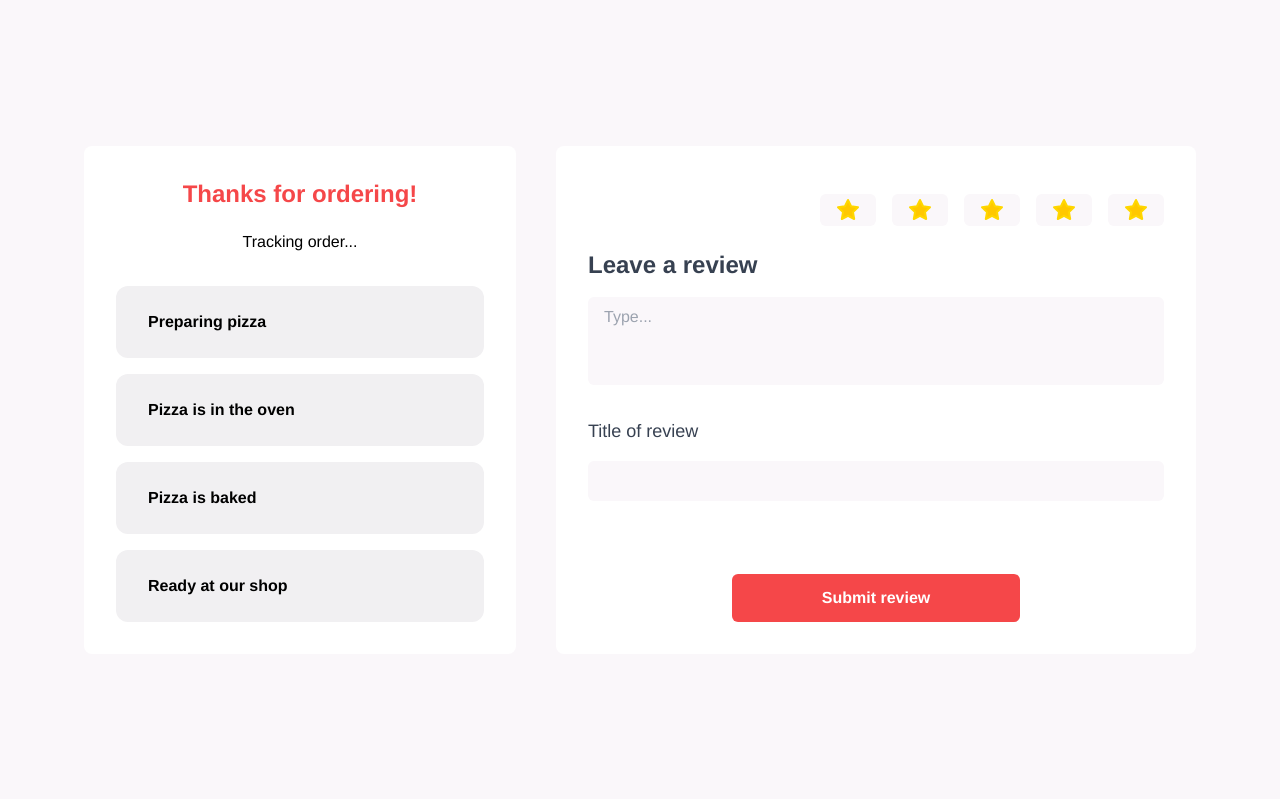
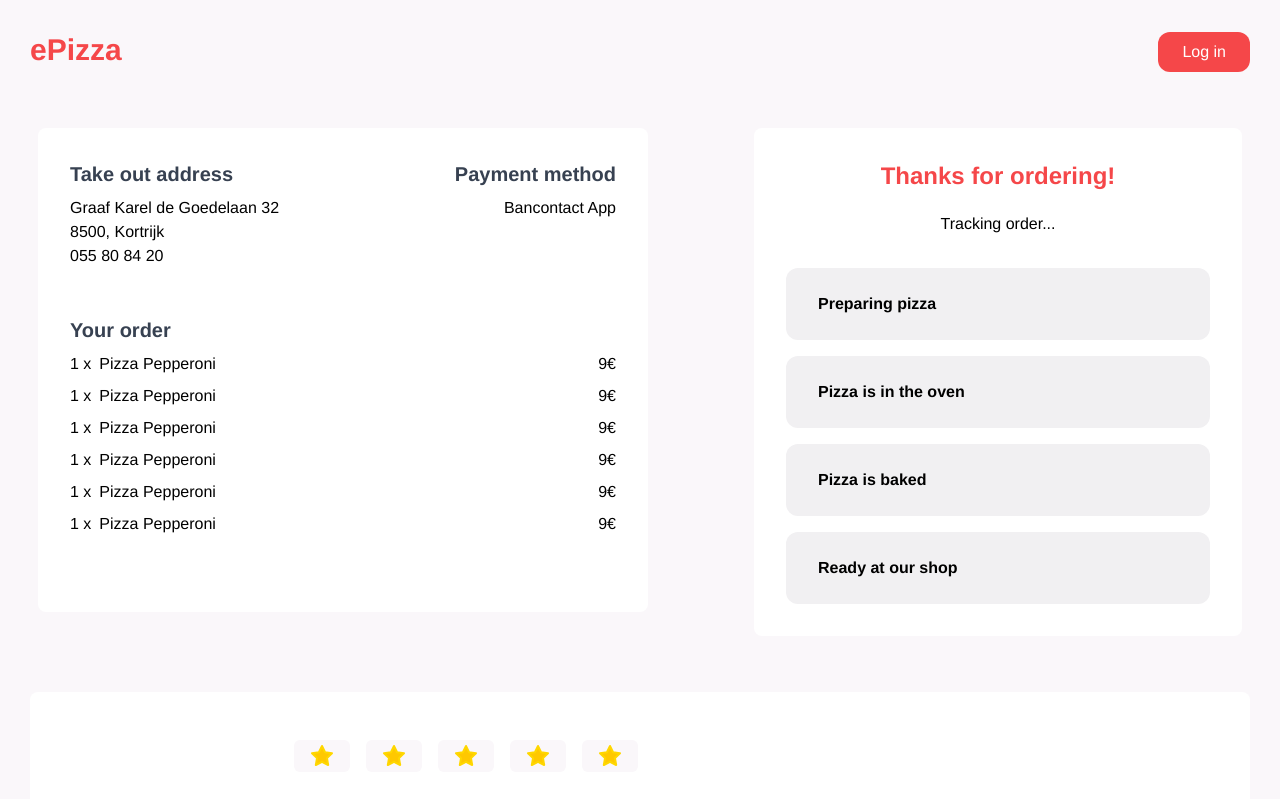
Before and after one commit to VanCoppenolleWout/ePizza_FSWD, a Vue app in the folder Frontend/ePizza/: page /tracker in a window 1280 px wide. Shown: the top 799 px of the page. Built offline with nearby package versions, Linux system fonts and the light colour scheme; no server answers; what @tailwindcss/custom-forms would draw is missing.

Commit message:
tracker design changes

```diff
--- a/Frontend/ePizza/src/App.vue
+++ b/Frontend/ePizza/src/App.vue
@@ -13,7 +13,12 @@ export default defineComponent({
 
 <template>
   <router-view v-slot="{ Component }">
-    <transition name="fade" mode="out-in" appear>
+    <transition
+      :duration="{ enter: 400, leave: 400 }"
+      name="fade"
+      mode="out-in"
+      appear
+    >
       <component :is="Component" />
     </transition>
   </router-view>
@@ -22,7 +27,7 @@ export default defineComponent({
 <style scoped>
 .fade-enter-active,
 .fade-leave-active {
-  transition: opacity 0.3s, transform 1s;
+  transition: opacity 0.4s;
 }
 
 .fade-enter-from,
--- /dev/null
+++ b/Frontend/ePizza/src/components/OrderComponent.vue
@@ -0,0 +1,48 @@
+<script lang="ts">
+import { defineComponent } from 'vue'
+
+export default defineComponent({
+  setup() {
+    const pizzaArr: Array<string> = ['f', 'f', 'f', '', '', '']
+
+    return {
+      pizzaArr,
+    }
+  },
+})
+</script>
+
+<template>
+  <div class="bg-white rounded-lg mb-6">
+    <div class="p-8 h-full overflow-y-auto">
+      <div class="flex flex-wrap justify-between mb-6">
+        <div class="w-32 lg:w-auto mb-6">
+          <h3 class="text-gray-700 text-xl font-semibold mb-2">
+            Take out address
+          </h3>
+          <p>Graaf Karel de Goedelaan 32</p>
+          <p>8500, Kortrijk</p>
+          <p>055 80 84 20</p>
+        </div>
+        <div class="w-28 lg:w-auto">
+          <h3 class="text-gray-700 text-xl font-semibold mb-2 text-right">
+            Payment method
+          </h3>
+          <p class="text-right">Bancontact App</p>
+        </div>
+      </div>
+      <div class="">
+        <h3 class="text-gray-700 text-xl font-semibold mb-2">Your order</h3>
+        <div v-for="(pizza, index) in pizzaArr" :key="index">
+          <div class="flex justify-between mb-2">
+            <div class="flex mr-2">
+              <p class="mr-2">{{ '1' }} x</p>
+              <p>Pizza Pepperoni</p>
+            </div>
+            <p class="flex items-center">{{ '9' }}€</p>
+          </div>
+        </div>
+      </div>
+    </div>
+  </div>
+</template>
--- a/Frontend/ePizza/src/components/Pizza.vue
+++ b/Frontend/ePizza/src/components/Pizza.vue
@@ -1,6 +1,7 @@
 <script lang="ts">
 import { defineComponent, toRef, toRefs } from 'vue'
 import { fetchData } from '../composables/useNetwork'
+import { Pizza } from '../interfaces/pizza'
 import PizzaComponent from './PizzaComponent.vue'
 import PizzaSkeleton from './PizzaSkeleton.vue'
 
@@ -8,13 +9,19 @@ export default defineComponent({
   async setup(props) {
     const { get } = fetchData()
 
-    const data = await get('/pizza')
+    const pizzaArr: Array<Pizza> = await get('/pizza')
+    console.log(pizzaArr)
+    const vegetarianArr: Array<Pizza> = pizzaArr.filter(
+      (pizza) => pizza.vegetarian === true,
+    )
+    console.log(vegetarianArr)
 
     const { vegetarian } = toRefs(props)
 
     return {
-      data,
+      pizzaArr,
       vegetarian,
+      vegetarianArr,
     }
   },
   components: { PizzaComponent, PizzaSkeleton },
@@ -25,7 +32,9 @@ export default defineComponent({
 </script>
 
 <template>
+  <div>
     <div
+      v-if="!vegetarian"
       class="
         grid grid-cols-2
         gap-2
@@ -34,23 +43,35 @@ export default defineComponent({
         xl:gap-4 xl:gap-y-6
       "
     >
-    <div v-for="(item, index) in data" :key="index">
+      <div v-for="(item, index) in pizzaArr" :key="index">
         <PizzaComponent
           :id="item.pizza_id"
           :name="item.name"
           :imgUrl="item.img_url"
           :price="item.price"
           :stock="item.stock"
-        v-if="!vegetarian"
         />
+      </div>
+    </div>
+    <div
+      v-if="vegetarian"
+      class="
+        grid grid-cols-2
+        gap-2
+        justify-items-center
+        md:grid-cols-3
+        xl:gap-4 xl:gap-y-6
+      "
+    >
+      <div v-for="(item, index) in vegetarianArr" :key="index">
         <PizzaComponent
           :id="item.pizza_id"
           :name="item.name"
           :imgUrl="item.img_url"
           :price="item.price"
           :stock="item.stock"
-        v-else-if="item.vegetarian"
         />
       </div>
     </div>
+  </div>
 </template>
--- a/Frontend/ePizza/src/components/ReviewComponent.vue
+++ b/Frontend/ePizza/src/components/ReviewComponent.vue
@@ -68,7 +68,9 @@ export default defineComponent({
       }
 
       const initialReviewCheck = async () => {
-        const reviewCheck = await get(`/review/order/e1cf4f2c-f289-4ad7-b15c-a3eb6be7bdab`)
+        const reviewCheck = await get(
+          `/review/order/e1cf4f2c-f289-4ad7-b15c-a3eb6be7bdab`,
+        )
         console.log(reviewCheck, 'log2')
         if (reviewCheck !== undefined) {
           formstate.value = false
--- a/Frontend/ePizza/src/components/TrackerComponent.vue
+++ b/Frontend/ePizza/src/components/TrackerComponent.vue
@@ -14,34 +14,109 @@ export default defineComponent({
 
 <template>
   <div class="bg-white rounded-lg">
-      <section class="p-8 cursor-default" style="width: 27rem">
+    <section class="p-8 cursor-default">
       <div class="mb-8">
         <h1 class="text-center text-p-red text-2xl font-semibold mb-5">
           Thanks for ordering!
         </h1>
         <p class="text-center">{{ 'Tracking order...' }}</p>
       </div>
-        <div class=" space-y-4">
-          <div class="px-8 py-6 bg-p-gray-100 rounded-xl font-semibold transform hover:scale-105 transition ease-out duration-300">
+      <div class="space-y-4">
+        <div
+          class="
+            px-8
+            py-6
+            bg-p-gray-100
+            rounded-xl
+            font-semibold
+            transform
+            hover:scale-105
+            transition
+            ease-out
+            duration-300
+          "
+        >
           <h2>Preparing pizza</h2>
         </div>
-          <div class="px-8 py-6 bg-p-gray-100 rounded-xl font-semibold transform hover:scale-105 transition ease-out duration-300">
+        <div
+          class="
+            px-8
+            py-6
+            bg-p-gray-100
+            rounded-xl
+            font-semibold
+            transform
+            hover:scale-105
+            transition
+            ease-out
+            duration-300
+          "
+        >
           <h2>Pizza is in the oven</h2>
         </div>
-          <div class="px-8 py-6 bg-p-gray-100 rounded-xl font-semibold transform hover:scale-105 transition ease-out duration-300">
+        <div
+          class="
+            px-8
+            py-6
+            bg-p-gray-100
+            rounded-xl
+            font-semibold
+            transform
+            hover:scale-105
+            transition
+            ease-out
+            duration-300
+          "
+        >
           <h2>Pizza is baked</h2>
         </div>
         <div
-            class="px-8 py-6 bg-p-gray-100 rounded-xl font-semibold transform hover:scale-105 transition ease-out duration-300"
+          class="
+            px-8
+            py-6
+            bg-p-gray-100
+            rounded-xl
+            font-semibold
+            transform
+            hover:scale-105
+            transition
+            ease-out
+            duration-300
+          "
           v-if="delivery"
         >
           <h2>Order is underway</h2>
         </div>
-          <div class="px-8 py-6 bg-p-gray-100 rounded-xl font-semibold transform hover:scale-105 transition ease-out duration-300" v-else>
+        <div
+          class="
+            px-8
+            py-6
+            bg-p-gray-100
+            rounded-xl
+            font-semibold
+            transform
+            hover:scale-105
+            transition
+            ease-out
+            duration-300
+          "
+          v-else
+        >
           <h2>Ready at our shop</h2>
         </div>
         <div
-            class="px-8 py-6 bg-p-gray-100 rounded-xl font-semibold transform hover:scale-105 transition ease-out duration-300"
+          class="
+            px-8
+            py-6
+            bg-p-gray-100
+            rounded-xl
+            font-semibold
+            transform
+            hover:scale-105
+            transition
+            ease-out
+            duration-300
+          "
           v-if="delivery"
         >
           <h2>At your door</h2>
--- a/Frontend/ePizza/src/interfaces/pizza.ts
+++ b/Frontend/ePizza/src/interfaces/pizza.ts
@@ -4,4 +4,7 @@ export interface Pizza {
   size_id: number
   topping_ids: Array<string>
   price: number
+  stock?: number
+  img_url?: string
+  vegetarian?: boolean
 }
--- a/Frontend/ePizza/src/screens/Menu.vue
+++ b/Frontend/ePizza/src/screens/Menu.vue
@@ -14,12 +14,6 @@ export default defineComponent({
     }
   },
   components: { AppHeader, Basket, Pizza, PizzaSkeleton },
-
-  methods: {
-    filterPizza() {
-      console.log('click')
-    },
-  },
 })
 </script>
 
--- a/Frontend/ePizza/src/screens/MenuItem.vue
+++ b/Frontend/ePizza/src/screens/MenuItem.vue
@@ -98,13 +98,13 @@ export default defineComponent({
     </div>
 
     <div class="lg:mt-8 lg:flex lg:items-start lg:justify-between">
-      <div>
-        <div class="flex flex-row text-lg items-center mt-8 mb-4">
+      <div class="w-3/4">
+        <div class="flex flex-row text-lg items-center mb-4">
           <section class="flex flex-row space-x-10">
             <img
               :src="imgUrl"
               class="rounded-3xl"
-              style="width: 528px; height: 528px"
+              style="width: 400px; height: 400px"
               alt=""
             />
 
--- a/Frontend/ePizza/src/screens/Order.vue
+++ b/Frontend/ePizza/src/screens/Order.vue
@@ -333,7 +333,11 @@ export default defineComponent({
                 v-model="address.zip_code"
               />
             </div>
-            <div class="-mt-5 underline" @click="addressInputDisabled = false">
+            <div
+              v-if="addressInputDisabled"
+              class="-mt-5 underline"
+              @click="addressInputDisabled = false"
+            >
               Change details
             </div>
           </div>
--- a/Frontend/ePizza/src/screens/Tracker.vue
+++ b/Frontend/ePizza/src/screens/Tracker.vue
@@ -3,6 +3,8 @@ import { defineComponent } from 'vue'
 import TrackerComponent from '../components/TrackerComponent.vue'
 import ReviewComponent from '../components/ReviewComponent.vue'
 import { useRoute } from 'vue-router'
+import OrderComponent from '../components/OrderComponent.vue'
+import AppHeader from '../components/AppHeader.vue'
 
 export default defineComponent({
   setup(context) {
@@ -13,6 +15,8 @@ export default defineComponent({
   components: {
     TrackerComponent,
     ReviewComponent,
+    OrderComponent,
+    AppHeader,
   },
   props: {
     order: String,
@@ -21,18 +25,22 @@ export default defineComponent({
 </script>
 
 <template>
+  <div class="container mx-auto p-8 md:px-0 pb-36 lg:pb-10">
+    <AppHeader />
     <div
       class="
-      h-screen
-      flex
-      items-center
-      self-center
+        md:flex
         justify-center
+        flex-wrap
+        lg:justify-between
         flex-1
-      space-x-10
+        mt-14
+        mb-14
       "
     >
-    <TrackerComponent />
-    <ReviewComponent />
+      <OrderComponent class="md:w-1/2 md:mx-2" />
+      <TrackerComponent class="md:w-2/5 md:mx-2" />
+    </div>
+    <ReviewComponent class="w-full" />
   </div>
 </template>
```
Lines whose indentation alone changed are shown as unchanged.
